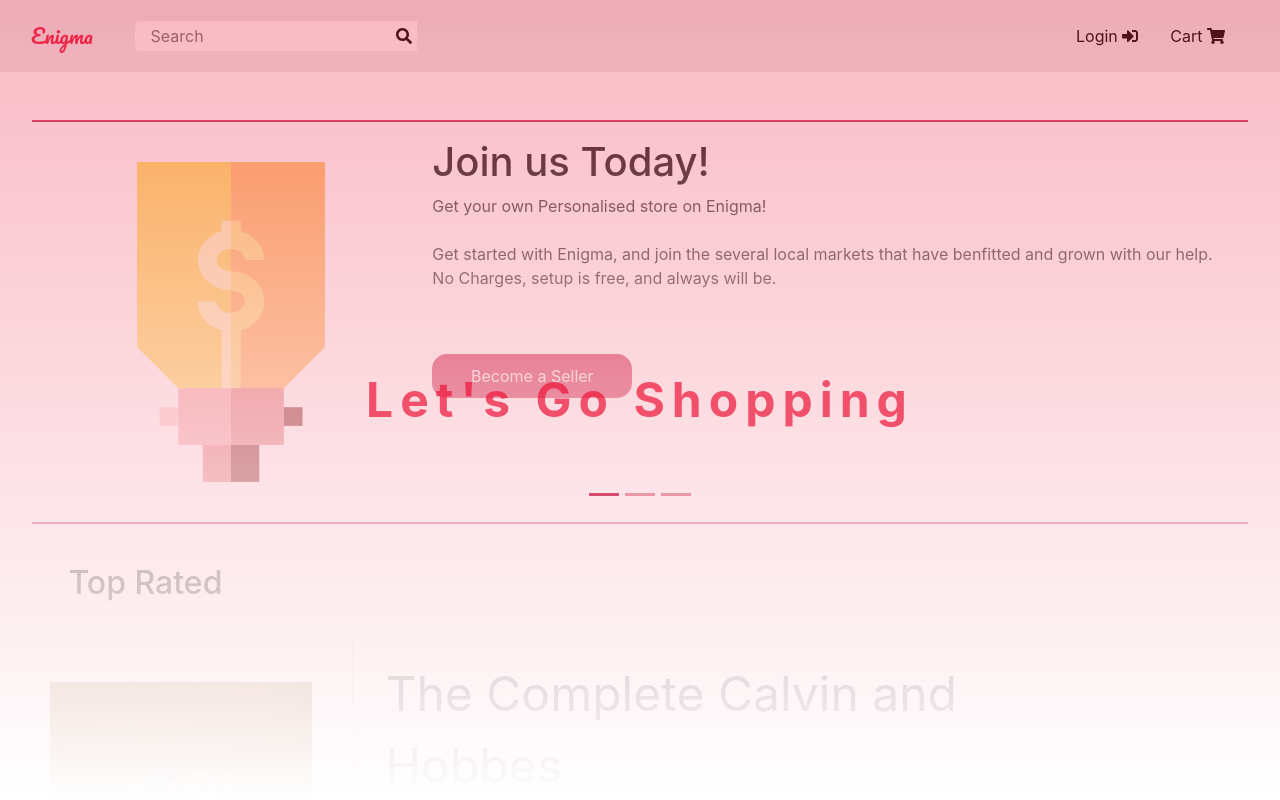
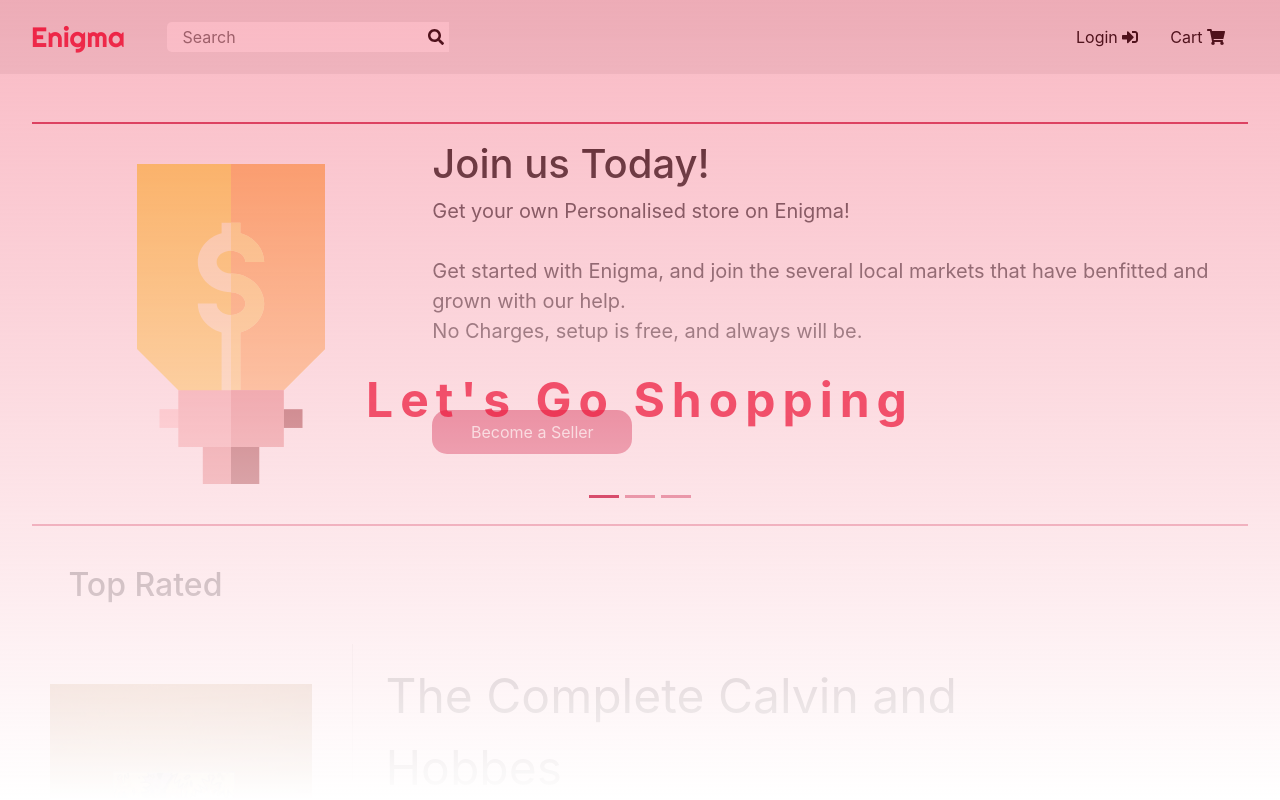
Before and after one commit to AvishrantsSh/Django_Ecomm, a Django app: page / in a window 1280 px wide. Run offline with Django 3.2, Linux system fonts and the light colour scheme; data comes from the database, SQL or seed files in the repository; parts of the project's set-up code (start-up, migrations or seed data) failed here and were passed over; some libraries are stand-ins or nearby versions.

Commit message:
Last Minute Stuff

```diff
--- a/static/stylesheet/base.css
+++ b/static/stylesheet/base.css
@@ -1,3 +1,5 @@
+@import url('https://fonts.googleapis.com/css2?family=Righteous&display=swap');
+
 .cherry{
 	color:  rgba(236, 20, 56, 0.95);
 }
@@ -5,7 +7,9 @@
 	padding: 0;
 }
 #head_start{
-	font-family: 'Pacifico', cursive;
+	font-family: 'Righteous', cursive;
+	font-size: 3.5vh;
+	padding:0;
 }
 #head_start:hover{
 	color: black;
--- a/static/stylesheet/home.css
+++ b/static/stylesheet/home.css
@@ -137,6 +137,10 @@ body{
     margin: 0!important;
     padding-bottom: 0!important;
 }
+
+.banner-txt{
+    font-size: 2.5vh;
+}
 @media screen and (max-width: 768px) {
     .row-card{
         min-width: 50vh;
--- a/templates/home.html
+++ b/templates/home.html
@@ -27,9 +27,11 @@
 					</div>
 					<div class="carousel-text col-md-8">
 						<h1 class="slide-head">Join us Today!</h1>
+						<span class="banner-txt">
 							Get your own Personalised store on Enigma! <br>
 							<br>Get started with Enigma, and join the several local markets that have benfitted and grown with our help.
 							<br>No Charges, setup is free, and always will be.
+						</span>
 						<a href="{%url 'selling_info'%}" class="banner-btn">
 							<div id="banner-btn">Become a Seller</div>
 						</a>
@@ -45,10 +47,12 @@
 					<div class="carousel-text col-md-8">
 						<div class="slide-head-2">Featured Seller</div>
 						<h2 class="slide-head">Maple</h2>
+						<span class="banner-txt">
 							Literature and Stationery <br>
 							<br>
 							Just coming in hot from New Delhi, Maple assures same day local deliveries, and pickup options based on your location. <br>
 							Contact for library related, and bulk order schemes.
+						</span>
 						<a href="{%url 'seller_shop' seller.bs_category seller.bs_name seller.id%}" class="banner-btn">
 							<div id="banner-btn">Visit</div>
 						</a>
@@ -64,8 +68,10 @@
 					<div class="carousel-text col-md-8">
 						<h1 class="slide-head">In-built Data Analysis</h1>
 						<h2 class="slide-head">Featured, for the next major update</h2>
+						<span class="banner-txt">
 							<br>Get Ready for Enigma Plugins and Extensions!<br>
 							<br>Perform the complete analysis of your webpage data to develop an understanding of the requirements of the user, and hence take smart and well planned steps to grow your business.
+						</span>
 					</div>
 				</div>
 			</div>
--- a/templates/search.html
+++ b/templates/search.html
@@ -166,7 +166,8 @@
 {%else%}
 <div class="error-box container">
     <img class="img-container" src="../../static/assets/images/page-not-found.png"><br>
-    Oh Snap! No Product Found.
+    Oh heck. We couldn't find any product related to your search.<br>Hmmmmm, looks like <b>someone</b> has a knack for breaking things up . . . ;) <br>
+    <br> Try visiting the <a href="{%url 'home'%}">home</a>, or find what you're looking for with our equally cool PWA.
 </div>
 {%endif%}
 {%endblock content%}
```
Lines whose indentation alone changed are shown as unchanged.
